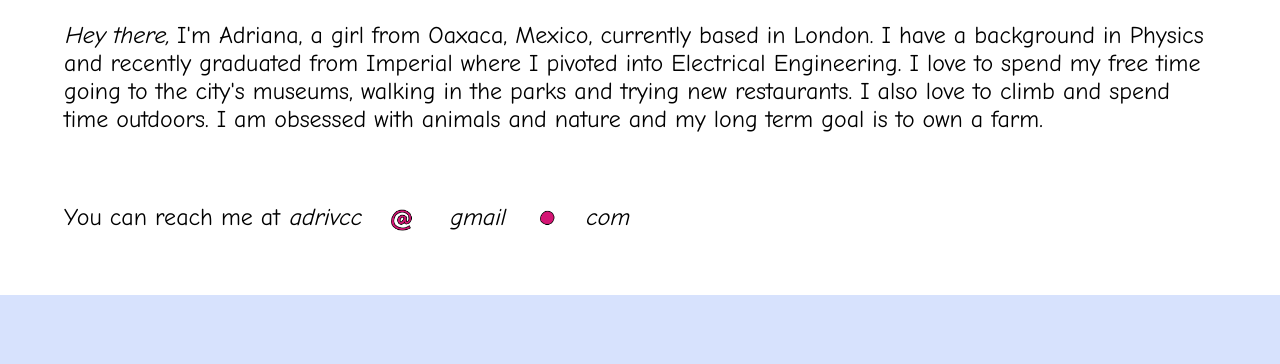
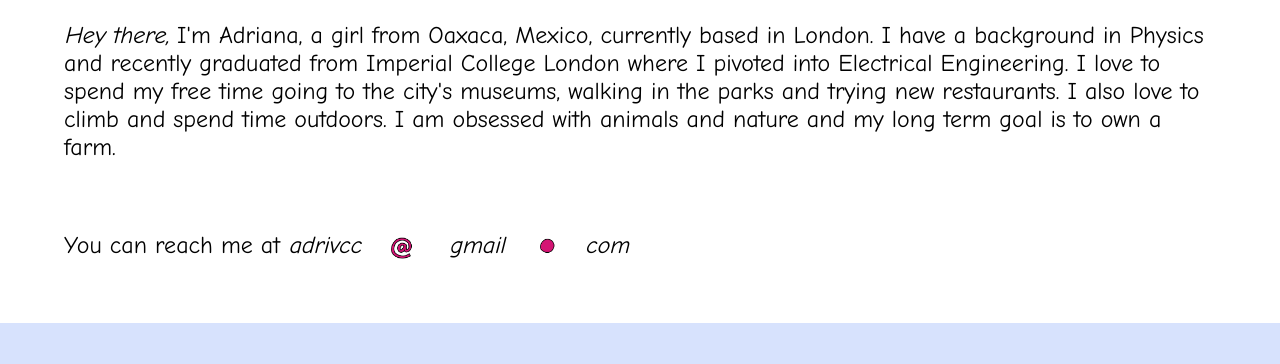
Before and after one commit to adrivcccc/portfolio, a plain HTML site: page index.html in a window 1280 px wide. Shown: the part 313-677 px from the top of the page. Drawn offline with nearby package versions, Linux system fonts and the light colour scheme.

Commit message:
Update index.html

```diff
--- a/index.html
+++ b/index.html
@@ -22,7 +22,7 @@
     <!-- animate this? -->
     <p class="name"><span class="highlight-blue">Adriana Vasquez</span></p>
     <p class="intro"><i>Hey there,</i> I'm Adriana, a girl from Oaxaca, Mexico, currently based in London. I have a background in
-      Physics and recently graduated from Imperial where I pivoted into Electrical Engineering. I love to spend my free time going to
+      Physics and recently graduated from Imperial College London where I pivoted into Electrical Engineering. I love to spend my free time going to
       the city's museums, walking in the parks and trying new
       restaurants. I also love to climb and spend time outdoors. I am obsessed with animals and nature and my
       long term goal is to own a farm. <br />You can reach me at <span
```
